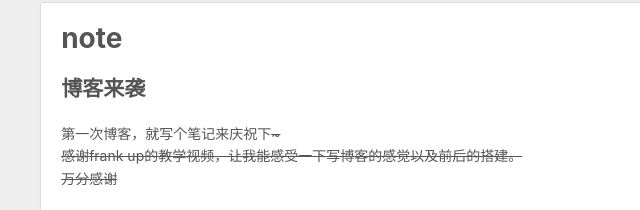
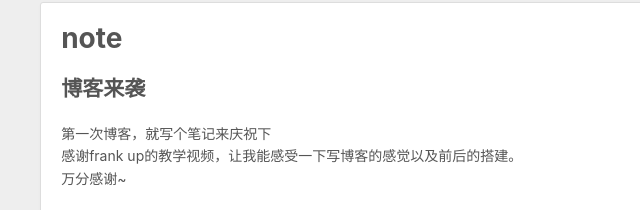
Before and after one commit to wangstar-sys/blog, a plain HTML site: page 2020/05/07/note/index.html in a window 1280 px wide. Shown: the part 377-587 px from the top of the page, 0-640 px from the left. Drawn offline with nearby package versions, Linux system fonts and the light colour scheme.

Commit message:
Site updated: 2020-05-07 20:53:13

```diff
--- a/2020/05/07/note/index.html
+++ b/2020/05/07/note/index.html
@@ -7,15 +7,15 @@
 
   <title>note | Hexo</title>
   <meta name="viewport" content="width=device-width, initial-scale=1, maximum-scale=1">
-  <meta name="description" content="博客来袭第一次博客，就写个笔记来庆祝下~感谢frank up的教学视频，让我能感受一下写博客的感觉以及前后的搭建。万分感谢 他的bilibili教学的视频frank希望有需要的同学可以去看看，还有其他视频都是充满了干货比如计算机基础等等~~">
+  <meta name="description" content="博客来袭第一次博客，就写个笔记来庆祝下感谢frank up的教学视频，让我能感受一下写博客的感觉以及前后的搭建。万分感谢~ 他的bilibili教学的视频frank希望有需要的同学可以去看看，还有其他视频都是充满了干货比如计算机基础等等~~">
 <meta property="og:type" content="article">
 <meta property="og:title" content="note">
 <meta property="og:url" content="http://yoursite.com/2020/05/07/note/index.html">
 <meta property="og:site_name" content="Hexo">
-<meta property="og:description" content="博客来袭第一次博客，就写个笔记来庆祝下~感谢frank up的教学视频，让我能感受一下写博客的感觉以及前后的搭建。万分感谢 他的bilibili教学的视频frank希望有需要的同学可以去看看，还有其他视频都是充满了干货比如计算机基础等等~~">
+<meta property="og:description" content="博客来袭第一次博客，就写个笔记来庆祝下感谢frank up的教学视频，让我能感受一下写博客的感觉以及前后的搭建。万分感谢~ 他的bilibili教学的视频frank希望有需要的同学可以去看看，还有其他视频都是充满了干货比如计算机基础等等~~">
 <meta property="og:locale" content="en_US">
 <meta property="article:published_time" content="2020-05-07T12:06:26.000Z">
-<meta property="article:modified_time" content="2020-05-07T12:50:33.910Z">
+<meta property="article:modified_time" content="2020-05-07T12:52:47.736Z">
 <meta property="article:author" content="John Doe">
 <meta name="twitter:card" content="summary">
 
@@ -88,7 +88,7 @@
 
     <div class="article-entry" itemprop="articleBody">
 
-        <h2 id="博客来袭"><a href="#博客来袭" class="headerlink" title="博客来袭"></a>博客来袭</h2><p>第一次博客，就写个笔记来庆祝下<del>~<br>感谢frank up的教学视频，让我能感受一下写博客的感觉以及前后的搭建。<br>万分感谢</del></p>
+        <h2 id="博客来袭"><a href="#博客来袭" class="headerlink" title="博客来袭"></a>博客来袭</h2><p>第一次博客，就写个笔记来庆祝下<br>感谢frank up的教学视频，让我能感受一下写博客的感觉以及前后的搭建。<br>万分感谢~</p>
 <p>他的bilibili教学的视频<a href="https://www.bilibili.com/video/BV1FA411t7ji?from=search&seid=8367264271169444961" target="_blank" rel="noopener">frank</a><br>希望有需要的同学可以去看看，还有其他视频都是充满了干货比如计算机基础等等~~</p>
 
 
```
Also changed, not shown: index.html (+1 -1 lines).
